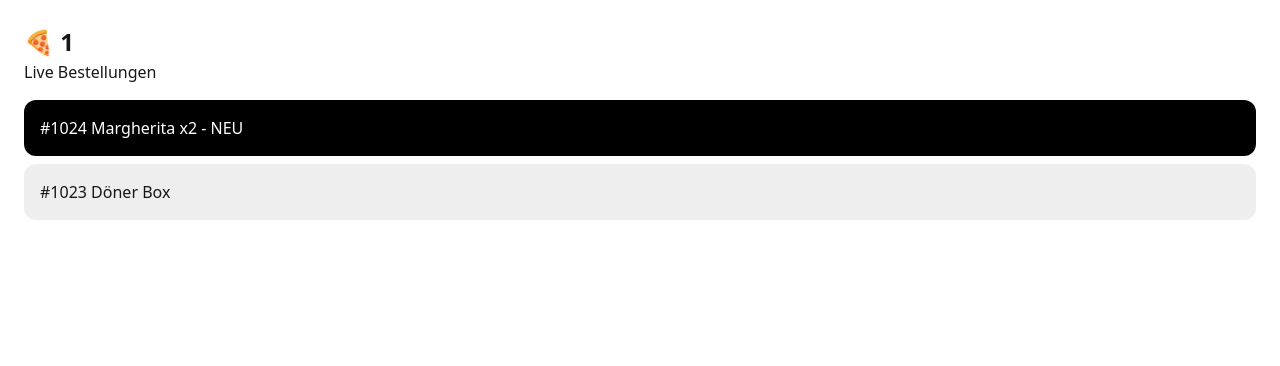
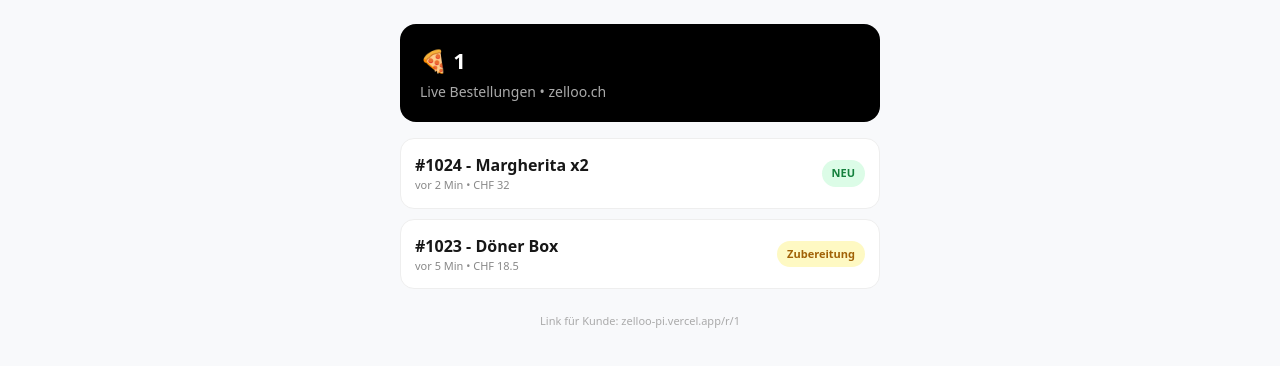
Before and after one commit to ahmedismailch-alt/zelloo, a Next.js app: page /r/1 in a window 1280 px wide. Shown: the top 366 px of the page. Built offline with nearby package versions, Linux system fonts and the light colour scheme.

Commit message:
Update page.tsx

```diff
--- a/app/r/[id]/page.tsx
+++ b/app/r/[id]/page.tsx
@@ -1,10 +1,21 @@
 export default function Page({ params }: { params: { id: string } }) {
   return (
-    <div style={{padding:24, fontFamily:'system-ui'}}>
-      <h1 style={{fontWeight:900, fontSize:'24px'}}>🍕 {params.id}</h1>
-      <p>Live Bestellungen</p>
-      <div style={{background:'black',color:'white',padding:16,borderRadius:12,marginTop:16}}>#1024 Margherita x2 - NEU</div>
-      <div style={{background:'#eee',padding:16,borderRadius:12,marginTop:8}}>#1023 Döner Box</div>
+    <div style={{minHeight:'100vh',background:'#f8f9fb',padding:'24px',fontFamily:'system-ui'}}>
+      <div style={{maxWidth:'480px',margin:'0 auto'}}>
+        <div style={{background:'black',color:'white',borderRadius:'16px',padding:'20px'}}>
+          <h1 style={{fontSize:'22px',fontWeight:900,margin:0}}>🍕 {params.id.toUpperCase()}</h1>
+          <p style={{color:'#aaa',margin:'4px 0 0 0',fontSize:'14px'}}>Live Bestellungen • zelloo.ch</p>
+        </div>
+        <div style={{background:'white',border:'1px solid #eee',borderRadius:'14px',padding:'14px',marginTop:'16px',display:'flex',justifyContent:'space-between',alignItems:'center'}}>
+          <div><b>#1024 - Margherita x2</b><div style={{fontSize:'11px',color:'#888'}}>vor 2 Min • CHF 32</div></div>
+          <span style={{background:'#dcfce7',color:'#15803d',padding:'5px 10px',borderRadius:'99px',fontSize:'11px',fontWeight:'bold'}}>NEU</span>
+        </div>
+        <div style={{background:'white',border:'1px solid #eee',borderRadius:'14px',padding:'14px',marginTop:'10px',display:'flex',justifyContent:'space-between',alignItems:'center'}}>
+          <div><b>#1023 - Döner Box</b><div style={{fontSize:'11px',color:'#888'}}>vor 5 Min • CHF 18.5</div></div>
+          <span style={{background:'#fef9c3',color:'#a16207',padding:'5px 10px',borderRadius:'99px',fontSize:'11px',fontWeight:'bold'}}>Zubereitung</span>
+        </div>
+        <p style={{textAlign:'center',marginTop:'24px',fontSize:'11px',color:'#aaa'}}>Link für Kunde: zelloo-pi.vercel.app/r/{params.id}</p>
+      </div>
     </div>
   )
 }
```
